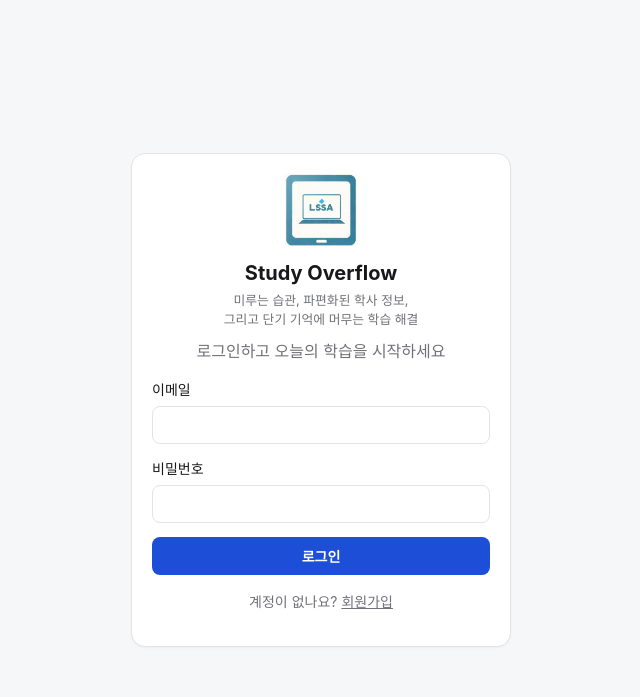
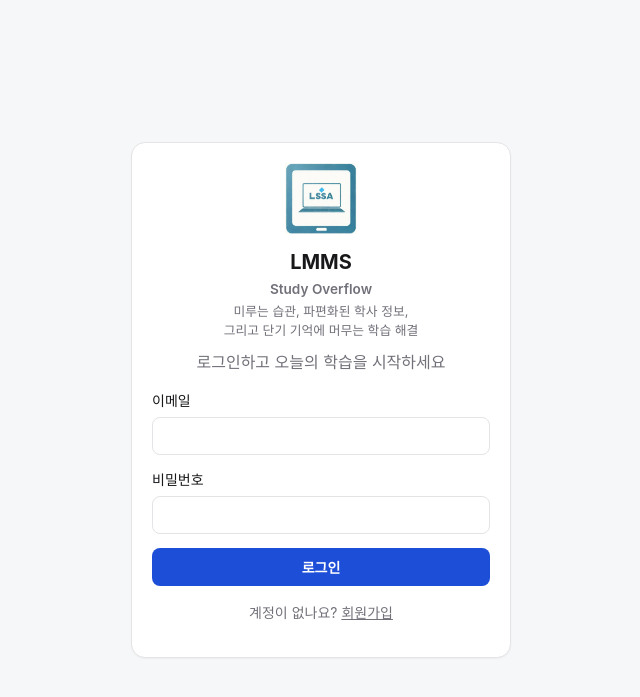
Before and after one commit to arlen-up/Study_assistance, a FastAPI app: template backend/templates/login.html in a window 1280 px wide. Shown: the top 697 px of the page, without its empty margins (319-959 px from the left). Run offline with FastAPI, Linux system fonts and the light colour scheme; the template is opened without the code that fills it, so the values that code supplies are empty; parts of the project's set-up code (start-up, migrations or seed data) failed here and were passed over.

Commit message:
앱 이름을 LMMS로, Study Overflow는 작은 글자로 표시
- 헤더: LMMS + 작은 글자 Study Overflow + 소개 문구
- 로그인 화면: LMMS 제목 아래 Study Overflow, 소개 문구
- 브라우저 제목, 앱 설치 이름, 푸시 알림 제목, 메일 발신 이름, AI 자기소개
- 로고 그림·아이콘 파일은 그대로

Co-Authored-By: Claude Opus 5.5 <noreply@anthropic.com>

```diff
--- a/backend/__init__.py
+++ b/backend/__init__.py
@@ -1,3 +1,3 @@
-"""Study Overflow 백엔드 패키지."""
+"""LMMS (Study Overflow) 백엔드 패키지."""
 
 __version__ = "0.1.0"
--- a/backend/app.py
+++ b/backend/app.py
@@ -65,7 +65,7 @@ def _error_response(request: Request, status: int, code: str, message: str) -> R
 
 def create_app() -> FastAPI:
     app = FastAPI(
-        title="Study Overflow",
+        title="LMMS (Study Overflow)",
         version=__version__,
         docs_url="/api/docs",
         openapi_url="/api/openapi.json",
--- a/backend/services/email_service.py
+++ b/backend/services/email_service.py
@@ -24,7 +24,7 @@ from backend.services.notification_service import (
 )
 
 KST = dt.timezone(dt.timedelta(hours=9))
-SENDER_NAME = "Study Overflow"
+SENDER_NAME = "LMMS"
 MAX_ITEMS = 3
 
 
--- a/backend/templates/base.html
+++ b/backend/templates/base.html
@@ -3,10 +3,10 @@
 <head>
   <meta charset="utf-8">
   <meta name="viewport" content="width=device-width, initial-scale=1">
-  <title>{% block title %}Study Overflow{% endblock %}</title>
+  <title>{% block title %}LMMS · Study Overflow{% endblock %}</title>
   <meta name="theme-color" content="#2563eb">
   <meta name="apple-mobile-web-app-capable" content="yes">
-  <meta name="apple-mobile-web-app-title" content="Study Overflow">
+  <meta name="apple-mobile-web-app-title" content="LMMS">
   <link rel="manifest" href="/manifest.webmanifest">
   <link rel="icon" href="/static/icon.svg" type="image/svg+xml">
   <link rel="apple-touch-icon" href="/static/icon.svg">
--- a/backend/templates/dashboard.html
+++ b/backend/templates/dashboard.html
@@ -13,7 +13,7 @@
 
 <header class="topbar"{{ lock }}>
   <div class="container topbar-inner">
-    <a href="/" class="brand"><img src="/static/img/logo.png" alt="" class="brand-logo" width="32" height="32"> <span class="brand-name"><span class="brand-text">Study Overflow</span><span class="brand-tagline">{{ app_tagline }}</span></span></a>
+    <a href="/" class="brand"><img src="/static/img/logo.png" alt="" class="brand-logo" width="32" height="32"> <span class="brand-name"><span class="brand-text">LMMS <small class="brand-sub">Study Overflow</small></span><span class="brand-tagline">{{ app_tagline }}</span></span></a>
     <nav class="main-nav" aria-label="메뉴">
       {% for key, icon, label in views %}
       <label for="view-{{ key }}" data-view="{{ key }}">{{ icon }} <span class="nav-text">{{ label }}</span>{% if key == "dashboard" and due_count %}<span class="nav-dot" title="오늘 복습 {{ due_count }}개">{{ due_count }}</span>{% endif %}</label>
--- a/backend/templates/error.html
+++ b/backend/templates/error.html
@@ -1,5 +1,5 @@
 {% extends "base.html" %}
-{% block title %}오류 · Study Overflow{% endblock %}
+{% block title %}오류 · LMMS{% endblock %}
 {% block body %}
 <main class="center-page">
   <section class="card login-card">
--- a/backend/templates/login.html
+++ b/backend/templates/login.html
@@ -1,11 +1,12 @@
 {% extends "base.html" %}
-{% block title %}로그인 · Study Overflow{% endblock %}
+{% block title %}로그인 · LMMS{% endblock %}
 {% block body %}
 <main class="center-page">
   <section class="card login-card">
     <div class="login-head">
       <img src="/static/img/logo.png" alt="" class="logo-img" width="72" height="72">
-      <h1>Study Overflow</h1>
+      <h1>LMMS</h1>
+      <p class="subname">Study Overflow</p>
       <p class="tagline">{{ app_tagline }}</p>
       <p class="muted">{% if mode == "signup" %}새 계정 만들기{% else %}로그인하고 오늘의 학습을 시작하세요{% endif %}</p>
     </div>
--- a/public/static/css/app.css
+++ b/public/static/css/app.css
@@ -1,4 +1,4 @@
-/* Study Overflow — 빌드 도구 없이 쓰는 순수 CSS */
+/* LMMS (Study Overflow) — 빌드 도구 없이 쓰는 순수 CSS */
 
 :root {
   --bg: #f6f7f9;
@@ -65,6 +65,7 @@ h1, h2, h3, h4 { margin: 0; }
 .brand { font-weight: 800; font-size: 1rem; text-decoration: none; display: inline-flex; align-items: center; gap: 8px; white-space: nowrap; }
 .brand-logo { width: 32px; height: 32px; object-fit: contain; }
 .brand-name { display: grid; gap: 1px; line-height: 1.2; }
+.brand-sub { font-size: .72rem; font-weight: 600; color: var(--muted); margin-left: 2px; }
 .brand-tagline { font-size: .7rem; font-weight: 500; color: var(--muted); white-space: normal; word-break: keep-all; }
 .main-nav { display: flex; gap: 4px; background: #f4f4f5; border-radius: 12px; padding: 4px; }
 .main-nav label { position: relative; display: inline-flex; align-items: center; gap: 6px; padding: 7px 14px; border-radius: 9px; font-size: .9rem; font-weight: 700; color: var(--muted); cursor: pointer; white-space: nowrap; }
@@ -174,6 +175,7 @@ h1, h2, h3, h4 { margin: 0; }
 .user-name { color: var(--text); font-weight: 700; }
 .login-head { text-align: center; display: grid; gap: 4px; }
 .login-head h1 { font-size: 1.25rem; }
+.login-head .subname { font-size: .85rem; font-weight: 600; color: var(--muted); margin-top: -2px; }
 .login-head .tagline { font-size: .8rem; color: var(--muted); line-height: 1.45; margin-bottom: 6px; word-break: keep-all; text-wrap: balance; }
 .logo-mark { font-size: 2.2rem; }
 .logo-img { display: block; width: 72px; height: 72px; object-fit: contain; margin: 0 auto 8px; }
--- a/public/sw.js
+++ b/public/sw.js
@@ -1,4 +1,4 @@
-/* Study Overflow — 서비스 워커 (Web Push 수신)
+/* LMMS (Study Overflow) — 서비스 워커 (Web Push 수신)
  * 브라우저가 닫혀 있어도 푸시를 받아 알림을 띄운다.
  * 보안: 알림 클릭 시 이동 주소는 같은 사이트의 경로('/...')만 허용한다 (오픈 리다이렉트 방지).
  *
@@ -8,7 +8,7 @@
  * - 사파리(맥)는 푸시를 받으면 반드시 알림을 띄워야 한다 → 내용이 이상해도 기본 문구로 띄운다.
  */
 
-const DEFAULT_TITLE = "Study Overflow";
+const DEFAULT_TITLE = "LMMS";
 const ICON = "/static/img/icon-192.png";
 const BADGE = "/static/img/badge-96.png";   // 안드로이드 상태 표시줄용 (흰색 실루엣)
 
```
Also changed, not shown: backend/services/agent_service.py (+4 -4 lines), docs/진행상황.md (+1 -1 lines), README.md, public/manifest.webmanifest.
